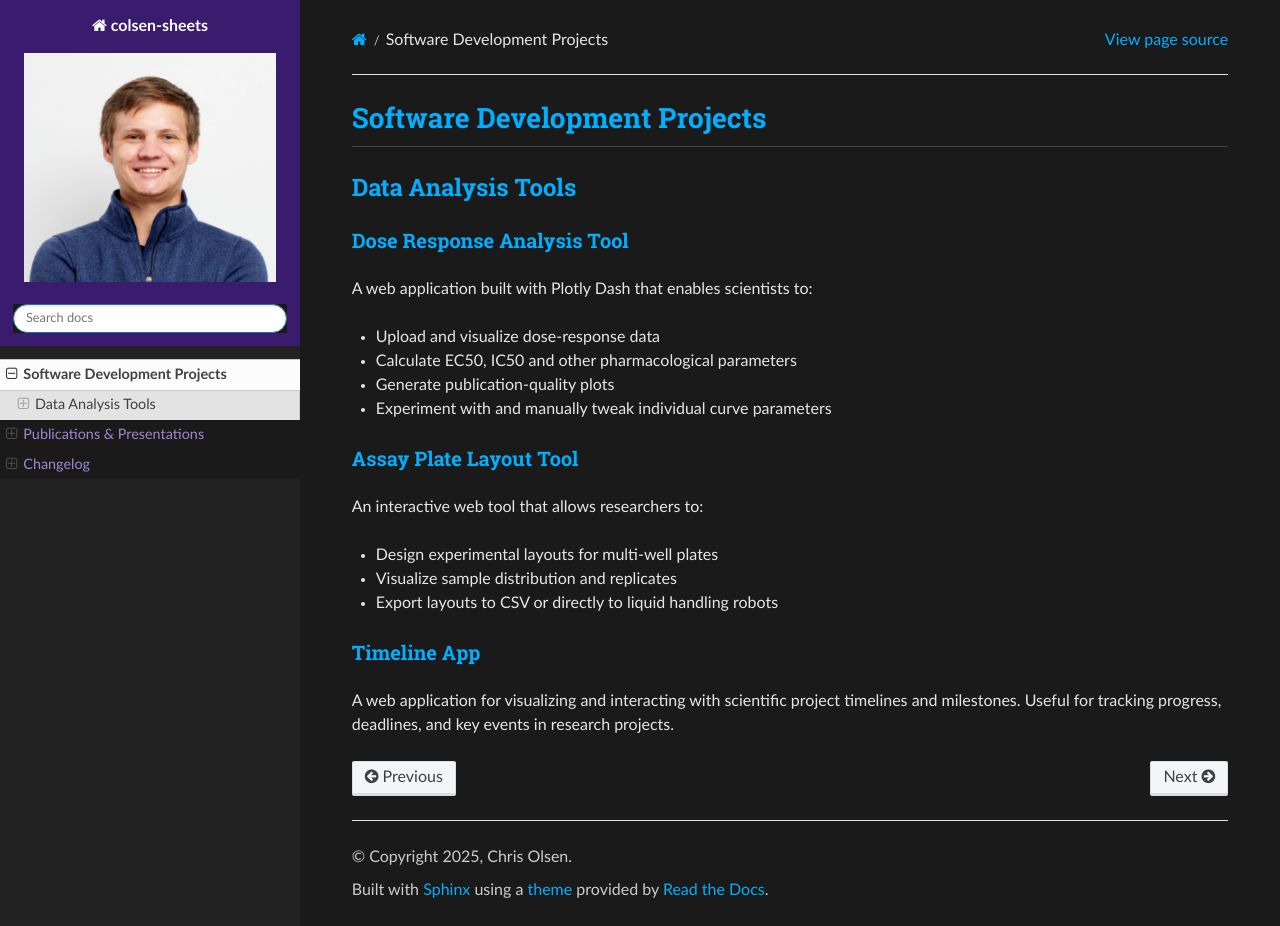
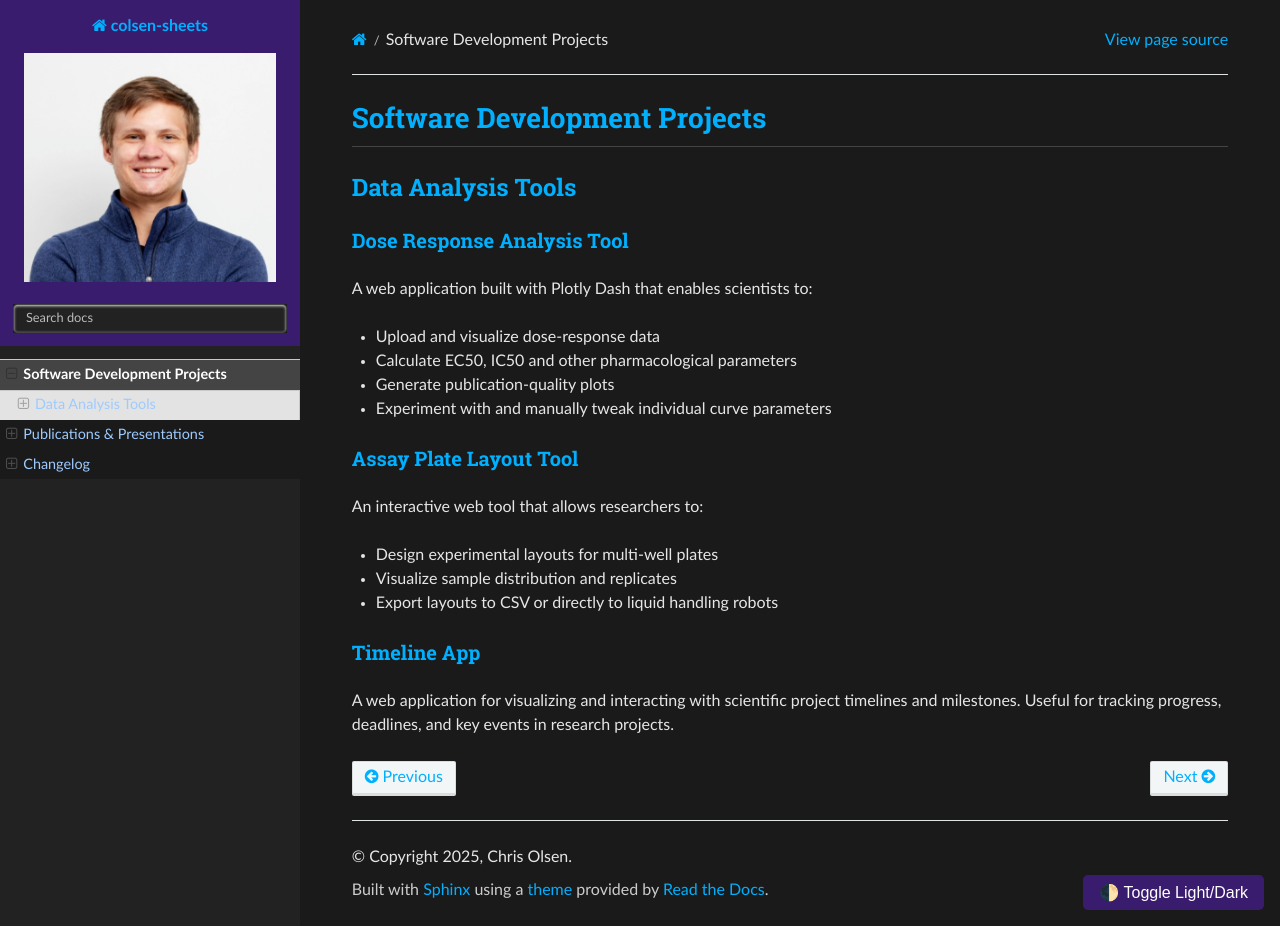
Before and after one commit to colsen-bu/sheets, a Sphinx documentation site: the page built from docs/source/projects.rst, in a window 1280 px wide and 926 px high. Built offline with Sphinx 7.4.7 and the Read the Docs theme 3.1.0, drawn with Linux system fonts in a browser that asks for light colours.

Commit message:
light-dark toggle

```diff
--- a/docs/source/_static/css/custom.css
+++ b/docs/source/_static/css/custom.css
@@ -1,253 +1,84 @@
 /* Custom styles for personalization */
 
-/* Ensure dark mode applies to ALL elements EXCEPT navigation */
+/* --- GLOBAL (light mode) styles --- */
 html, body, div:not(.wy-nav-side):not(.wy-side-nav-search):not(.wy-nav-top):not(.wy-side-scroll),
 header, footer, article, section {
-    background-color: #1a1a1a !important;
+    background-color: #f9fafb !important;
 }
-
-/* Keep these lines to ensure general dark mode */
 html {
-    background-color: #1a1a1a !important;
+    background-color: #f9fafb !important;
 }
-
 body {
-    background-color: #1a1a1a !important;
-    color: #e6e6e6 !important;
+    background-color: #f9fafb !important;
+    color: #222 !important;
     min-height: 100vh;
     width: 100%;
     overflow-x: hidden;
 }
-
-/* Fix for the main container background */
-.wy-grid-for-nav {
-    background-color: #1a1a1a !important;
+.wy-grid-for-nav,
+.wy-nav-content-wrap, .wy-nav-content-wrap::before, .wy-nav-content-wrap::after {
+    background-color: #f9fafb !important;
 }
-
-/* Fix document container background */
-.wy-nav-content-wrap, .wy-nav-content-wrap::before, .wy-nav-content-wrap::after {
-    background-color: #1a1a1a !important;
+body .wy-nav-side,
+body .wy-side-nav-search,
+body .wy-nav-top,
+body .wy-side-scroll,
+body .wy-menu-vertical {
+    background-color: #f8f8f8 !important;
 }
-
-/* Navigation side panel */
-body .wy-nav-side {
-    background-color: #222 !important;
+.wy-menu-vertical a {
+    color: #3a1c6e;
 }
-
-/* Dark mode base styles */
-body, .wy-nav-content {
-    background-color: #1a1a1a;
-    color: #e6e6e6;
+.wy-menu-vertical a:hover {
+    background-color: #e0e0e0;
+    color: #222;
 }
-
-/* Main content area - FULL WIDTH SOLUTION */
-.wy-nav-content {
-    max-width: none !important; /* Remove max-width limitation */
-    background-color: #1a1a1a !important;
-    margin: 0 !important;
-    padding: 1.618em 3.236em !important;
-    border: none !important;
-    box-shadow: none !important;
+a {
+    color: #3a1c6e;
 }
-
-/* Ensure no margins/borders create white space */
-.wy-nav-content, .wy-nav-content-wrap, .wy-grid-for-nav {
-    border: none !important;
-    box-shadow: none !important;
+a:hover {
+    color: #00b0ff;
 }
-
-/* Remove any transitions that might affect rendering */
-* {
-    transition: background-color 0s !important;
+h1, h2, h3 {
+    color: #3a1c6e;
 }
-
-/* Document area background */
-.document, .documentwrapper {
-    background-color: #1a1a1a !important;
-}
-
-.rst-content, .document {
-    background-color: #1a1a1a !important;
-}
-
-/* Fix for all other containers */
-.container, .container-fluid, .container-xl, .container-lg, .container-md, .container-sm {
-    background-color: #1a1a1a !important;
-}
-
-/* Fix all table backgrounds */
-table, tr, td, th {
-    background-color: #1a1a1a !important;
-}
-
-/* Fix for RTD theme-specific elements */
-.rst-content {
-    background-color: transparent !important;
-}
-
-/* Fix for the footer area which may have white background */
-.rst-footer-buttons {
-    background-color: #1a1a1a !important;
-}
-
-footer {
-    background-color: #1a1a1a !important;
-    color: #ccc !important;
-}
-
-/* Navigation sidebar colors - WITH HIGHER SPECIFICITY */
-body .wy-side-nav-search {
-    background-color: #3a1c6e !important;  /* Darker purple */
-}
-
-body .wy-nav-top {
-    background-color: #3a1c6e !important;
-}
-
-body .wy-side-scroll {
-    background-color: #222 !important;
-}
-
-body .wy-menu-vertical {
-    background-color: #222 !important;
-}
-
-.wy-menu-vertical a {
-    color: #a185d0;
-}
-
-.wy-menu-vertical a:hover {
-    background-color: #333;
-    color: #fff;
-}
-
-/* Style links with your brand colors */
-a {
-    color: #00b0ff;  /* Brighter blue for better contrast on dark */
-}
-
-a:hover {
-    color: #a185d0;  /* Lighter purple */
-}
-
-/* Custom styling for headings */
-h1, h2, h3 {
-    color: #00b0ff;  /* Brighter blue for headings */
-}
-
 h1 {
-    border-bottom: 1px solid #444;
+    border-bottom: 1px solid #ccc;
     padding-bottom: 10px;
 }
-
-/* Code block styling for dark mode */
 .highlight {
-    background-color: #2d2d2d;
+    background-color: #f5f5f5;
     border-radius: 4px;
 }
-
 .highlight pre {
-    color: #e6e6e6;
+    color: #222;
 }
-
 pre {
-    color: #e6e6e6;
+    color: #222;
     padding: 12px;
     border-radius: 4px;
 }
-
-/* Table styling for dark mode */
+table, tr, td, th {
+    background-color: #f9fafb !important;
+}
 table.docutils {
-    border-color: #444;
+    border-color: #ccc;
 }
-
 table.docutils td, table.docutils th {
-    border-color: #444;
+    border-color: #ccc;
 }
-
 table.docutils tr:nth-child(odd) {
-    background-color: #2d2d2d;
+    background-color: #f5f5f5;
 }
-
-/* Card styles for project listings */
-.sd-card {
-    background-color: #2d2d2d !important;
-    color: #e6e6e6 !important;
-    box-shadow: 0 4px 12px rgba(0, 0, 0, 0.5) !important;
-    transition: all 0.3s ease !important;
-    border-radius: 8px !important;
-    margin: 15px 5px !important;
-    border: 1px solid #444 !important;
-    position: relative !important;
-    overflow: hidden !important;
+.rst-content code {
+    background-color: #f5f5f5;
+    color: #222;
+    border: 1px solid #ccc;
 }
-
-.sd-card:hover {
-    transform: translateY(-8px) !important;
-    box-shadow: 0 12px 20px rgba(0, 0, 0, 0.6) !important;
-    border-color: #00b0ff !important;
+nav, footer, .rst-footer-buttons {
+    background-color: #f9fafb !important;
+    color: #222 !important;
 }
-
-/* Add a subtle gradient background */
-.sd-card::before {
-    content: "" !important;
-    position: absolute !important;
-    top: 0 !important;
-    left: 0 !important;
-    width: 100% !important;
-    height: 100% !important;
-    background: linear-gradient(145deg, #333333 0%, #222222 100%) !important;
-    z-index: -1 !important;
-}
-
-/* Make card titles stand out */
-.sd-card-title {
-    color: #00b0ff !important;
-    font-weight: bold !important;
-    font-size: 1.25rem !important;
-    margin-bottom: 0.75rem !important;
-    border-bottom: 1px solid #444 !important;
-    padding-bottom: 0.5rem !important;
-}
-
-/* Style card images */
-.sd-card-img-top {
-    border-bottom: 1px solid #444 !important;
-    padding: 10px !important;
-    background-color: #1a1a1a !important;
-}
-
-/* Style card text */
-.sd-card-text {
-    padding: 1rem !important;
-    line-height: 1.5 !important;
-}
-
-/* Add a subtle glow effect on hover */
-.sd-card:hover::after {
-    content: "" !important;
-    position: absolute !important;
-    top: 0 !important;
-    left: 0 !important;
-    width: 100% !important;
-    height: 100% !important;
-    box-shadow: inset 0 0 20px rgba(0, 176, 255, 0.2) !important;
-    border-radius: 8px !important;
-    pointer-events: none !important;
-}
-
-/* Better code contrast */
-.rst-content code {
-    background-color: #333;
-    color: #e6e6e6;
-    border: 1px solid #444;
-}
-
-/* Ensure the navigation is also dark */
-nav {
-    background-color: #1a1a1a !important;
-}
-
 body::before {
     content: "";
     position: fixed;
@@ -255,10 +86,50 @@
     left: 0;
     width: 100vw;
     height: 100vh;
-    background-color: #1a1a1a;
+    background-color: #f9fafb;
     z-index: -1;
 }
 
+/* Always keep home/logo area purple in both modes */
+body .wy-side-nav-search, .wy-side-nav-search {
+    background-color: #3a1c6e !important;
+    background: #3a1c6e !important;
+}
+
+/* Always dark mode for version number and search field under home/profile icon */
+.wy-side-nav-search .version {
+    background: #222 !important;
+    color: #444 !important; /* darker text for light mode */
+    border-radius: 4px !important;
+    padding: 2px 8px !important;
+    font-weight: bold;
+}
+body.dark-mode .wy-side-nav-search .version {
+    color: #eee !important; /* light text for dark mode */
+}
+
+.wy-side-nav-search input[type='text'] {
+    background: #222 !important;
+    color: #eee !important;
+    border: 1px solid #444 !important;
+    border-radius: 4px !important;
+}
+.wy-side-nav-search input[type='text']::placeholder {
+    color: #bbb !important;
+    opacity: 1;
+}
+
+/* Full-width content in both modes */
+.wy-nav-content {
+    max-width: none !important;
+    background-color: inherit !important;
+    margin: 0 !important;
+    padding: 1.618em 3.236em !important;
+    border: none !important;
+    box-shadow: none !important;
+}
+
+/* --- Custom card/mobile layout and structure styles (not color) remain global --- */
 /* Custom card with larger corner image */
 .custom-card {
     position: relative !important;
@@ -362,3 +233,129 @@
     color: transparent;
   }
 }
+
+/* --- DARK MODE styles --- */
+body.dark-mode,
+body.dark-mode html,
+body.dark-mode body,
+body.dark-mode div:not(.wy-nav-side):not(.wy-side-nav-search):not(.wy-nav-top):not(.wy-side-scroll),
+body.dark-mode header,
+body.dark-mode footer,
+body.dark-mode article,
+body.dark-mode section {
+    background-color: #1a1a1a !important;
+    color: #e6e6e6 !important;
+}
+body.dark-mode .wy-grid-for-nav,
+body.dark-mode .wy-nav-content-wrap,
+body.dark-mode .wy-nav-content-wrap::before,
+body.dark-mode .wy-nav-content-wrap::after {
+    background-color: #1a1a1a !important;
+}
+body.dark-mode .wy-nav-side {
+    background-color: #222 !important;
+}
+body.dark-mode .wy-nav-top {
+    background-color: #3a1c6e !important;
+}
+body.dark-mode .wy-side-scroll {
+    background-color: #222 !important;
+}
+body.dark-mode .wy-menu-vertical {
+    background-color: #222 !important;
+}
+body.dark-mode .wy-menu-vertical a {
+    color: #9ecbff !important;
+}
+body.dark-mode .wy-menu-vertical a:hover {
+    background-color: #333 !important;
+    color: #fff !important;
+}
+body.dark-mode .wy-menu-vertical a.current {
+    background: #444 !important;
+    color: #fff !important;
+}
+body.dark-mode a {
+    color: #00b0ff !important;
+}
+body.dark-mode a:hover {
+    color: #a185d0 !important;
+}
+body.dark-mode h1, body.dark-mode h2, body.dark-mode h3 {
+    color: #00b0ff !important;
+}
+body.dark-mode h1 {
+    border-bottom: 1px solid #444;
+}
+body.dark-mode .highlight {
+    background-color: #2d2d2d !important;
+}
+body.dark-mode .highlight pre {
+    color: #e6e6e6 !important;
+}
+body.dark-mode pre {
+    color: #e6e6e6 !important;
+}
+body.dark-mode table,
+body.dark-mode tr,
+body.dark-mode td,
+body.dark-mode th {
+    background-color: #1a1a1a !important;
+}
+body.dark-mode table.docutils {
+    border-color: #444 !important;
+}
+body.dark-mode table.docutils td,
+body.dark-mode table.docutils th {
+    border-color: #444 !important;
+}
+body.dark-mode table.docutils tr:nth-child(odd) {
+    background-color: #2d2d2d !important;
+}
+body.dark-mode .rst-content code {
+    background-color: #333 !important;
+    color: #e6e6e6 !important;
+    border: 1px solid #444 !important;
+}
+body.dark-mode nav,
+body.dark-mode footer,
+body.dark-mode .rst-footer-buttons {
+    background-color: #1a1a1a !important;
+    color: #ccc !important;
+}
+body.dark-mode body::before {
+    background-color: #1a1a1a !important;
+}
+body.dark-mode .sd-card {
+    background-color: #2d2d2d !important;
+    color: #e6e6e6 !important;
+    box-shadow: 0 4px 12px rgba(0, 0, 0, 0.5) !important;
+    border: 1px solid #444 !important;
+}
+body.dark-mode .sd-card-title,
+body.dark-mode .custom-card strong {
+    color: #00b0ff !important;
+    border-bottom: 1px solid #444 !important;
+}
+body.dark-mode .sd-card-img-top {
+    background-color: #1a1a1a !important;
+    border-bottom: 1px solid #444 !important;
+}
+body.dark-mode .sd-card-text {
+    color: #e6e6e6 !important;
+}
+body.dark-mode .sd-card:hover {
+    box-shadow: 0 12px 20px rgba(0, 0, 0, 0.6) !important;
+    border-color: #00b0ff !important;
+}
+body.dark-mode .sd-card::before {
+    background: linear-gradient(145deg, #333333 0%, #222222 100%) !important;
+}
+body.dark-mode .sd-card:hover::after {
+    box-shadow: inset 0 0 20px rgba(0, 176, 255, 0.2) !important;
+}
+
+/* Remove any transitions that might affect rendering */
+* {
+    transition: background-color 0s !important;
+}
--- /dev/null
+++ b/docs/source/_static/js/custom.js
@@ -0,0 +1,33 @@
+// Light/Dark mode toggle for Sphinx RTD theme
+document.addEventListener('DOMContentLoaded', function() {
+  // Default to dark mode unless user has set a preference
+  var userPref = localStorage.getItem('darkMode');
+  if (userPref === null) {
+    document.body.classList.add('dark-mode');
+    localStorage.setItem('darkMode', 'true');
+  } else if (userPref === 'true') {
+    document.body.classList.add('dark-mode');
+  }
+
+  // Create toggle button
+  var btn = document.createElement('button');
+  btn.innerText = '🌓 Toggle Light/Dark';
+  btn.setAttribute('aria-label', 'Toggle light/dark mode');
+  btn.style.position = 'fixed';
+  btn.style.bottom = '1em';
+  btn.style.right = '1em';
+  btn.style.zIndex = 1000;
+  btn.style.padding = '0.5em 1em';
+  btn.style.background = '#3a1c6e';
+  btn.style.color = '#fff';
+  btn.style.border = 'none';
+  btn.style.borderRadius = '5px';
+  btn.style.cursor = 'pointer';
+
+  btn.onclick = function() {
+    document.body.classList.toggle('dark-mode');
+    localStorage.setItem('darkMode', document.body.classList.contains('dark-mode'));
+  };
+
+  document.body.appendChild(btn);
+});
```
